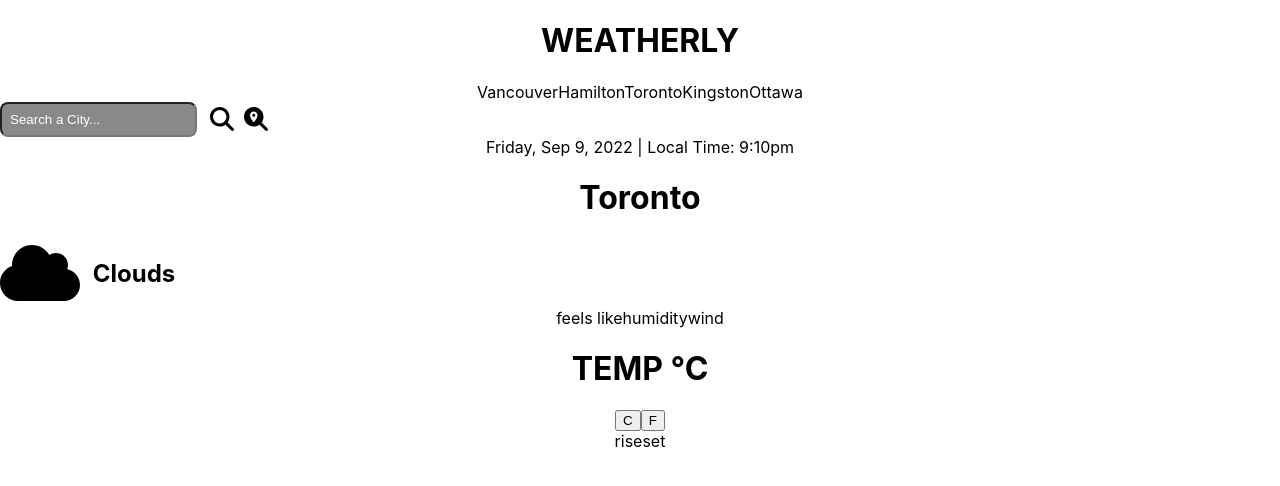
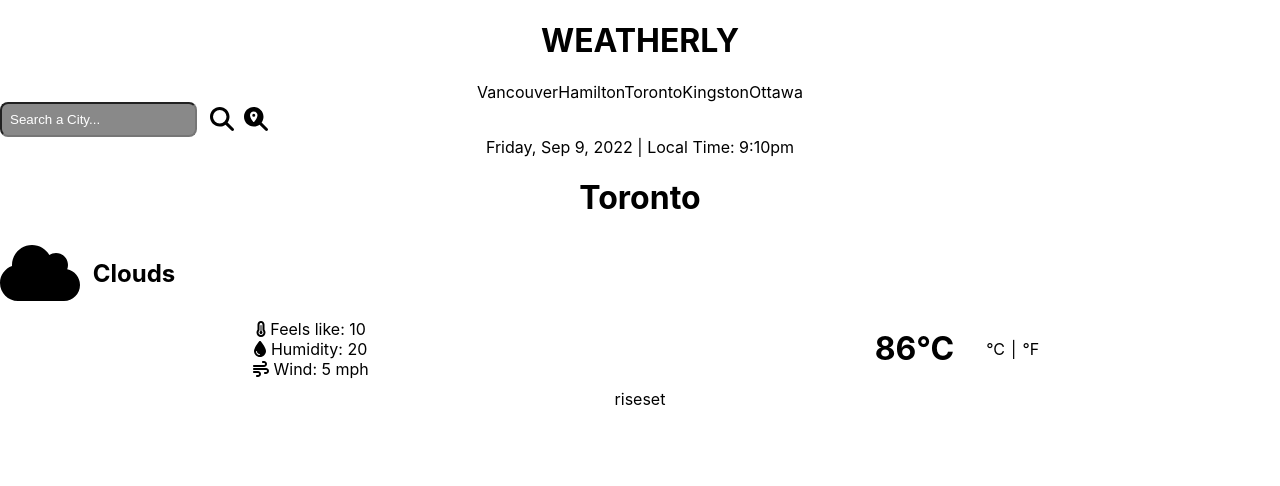
Before and after one commit to JubzCodes/Weatherly, a React (Create React App) app: page / in a window 1280 px wide. Shown: the top 486 px of the page. Built offline with nearby package versions, Linux system fonts and the light colour scheme.

Commit message:
add css for feels and remperature

```diff
--- a/src/App.css
+++ b/src/App.css
@@ -32,3 +32,28 @@
   align-items: center;
   gap: 1%
 }
+
+
+.feels-temperature {
+  display: flex;
+  flex-direction: row;
+  justify-content: space-around;
+}
+
+.feels {
+  display: flex;
+  flex-direction: column;
+  justify-content: center;
+}
+
+.temp {
+  display: flex;
+  flex-direction: row;
+  align-items: center;
+}
+
+.units {
+  display: flex;
+  gap: 15%;
+  padding-left: 2rem;
+}
--- a/src/App.js
+++ b/src/App.js
@@ -2,6 +2,7 @@ import './App.css';
 import Search from './components/Search';
 import DateAndTime from './components/DateAndTime';
 import CityAndWeather from './components/CityAndWeather';
+import FeelsAndTemperature from './components/FeelsAndTemperature';
 
 function App() {
   return (
@@ -24,18 +25,7 @@ function App() {
         </div>
       </div>
       <div className="feel-and-temperature">
-        <div className="feels">
-          <span>feels like</span>
-          <span>humidity</span>
-          <span>wind</span>
-        </div>
-        <div>
-          <h1>TEMP °C</h1>
-          <div className="symbols">
-            <button>C</button>
-            <button>F</button>
-          </div>
-        </div>
+    <FeelsAndTemperature />
       </div>
       <div className="sun-times">
         <span>rise</span>
--- a/src/components/FeelsAndTemperature.js
+++ b/src/components/FeelsAndTemperature.js
@@ -8,15 +8,24 @@ const FeelsAndTemperature = () => {
   return (
     <div className="feels-temperature">
       <div className="feels">
-        <span> <FontAwesomeIcon icon={faTemperature3}></FontAwesomeIcon> Feels like: 10</span>
-        <span> <FontAwesomeIcon icon={faDroplet}></FontAwesomeIcon> Humidity: 20</span>
-        <span> <FontAwesomeIcon icon={faWind}></FontAwesomeIcon> Wind: 5 mph</span>
+        <span>
+          {" "}
+          <FontAwesomeIcon icon={faTemperature3}></FontAwesomeIcon> Feels like:
+          10
+        </span>
+        <span>
+          {" "}
+          <FontAwesomeIcon icon={faDroplet}></FontAwesomeIcon> Humidity: 20
+        </span>
+        <span>
+          {" "}
+          <FontAwesomeIcon icon={faWind}></FontAwesomeIcon> Wind: 5 mph
+        </span>
       </div>
-      <div>
+      <div className="temp">
         <h1>86°C</h1>
         <div className="units">
-          <span>°C</span>{" "}|{" "}
-          <span>°F</span>
+          <span>°C</span>|<span>°F</span>
         </div>
       </div>
     </div>
```
